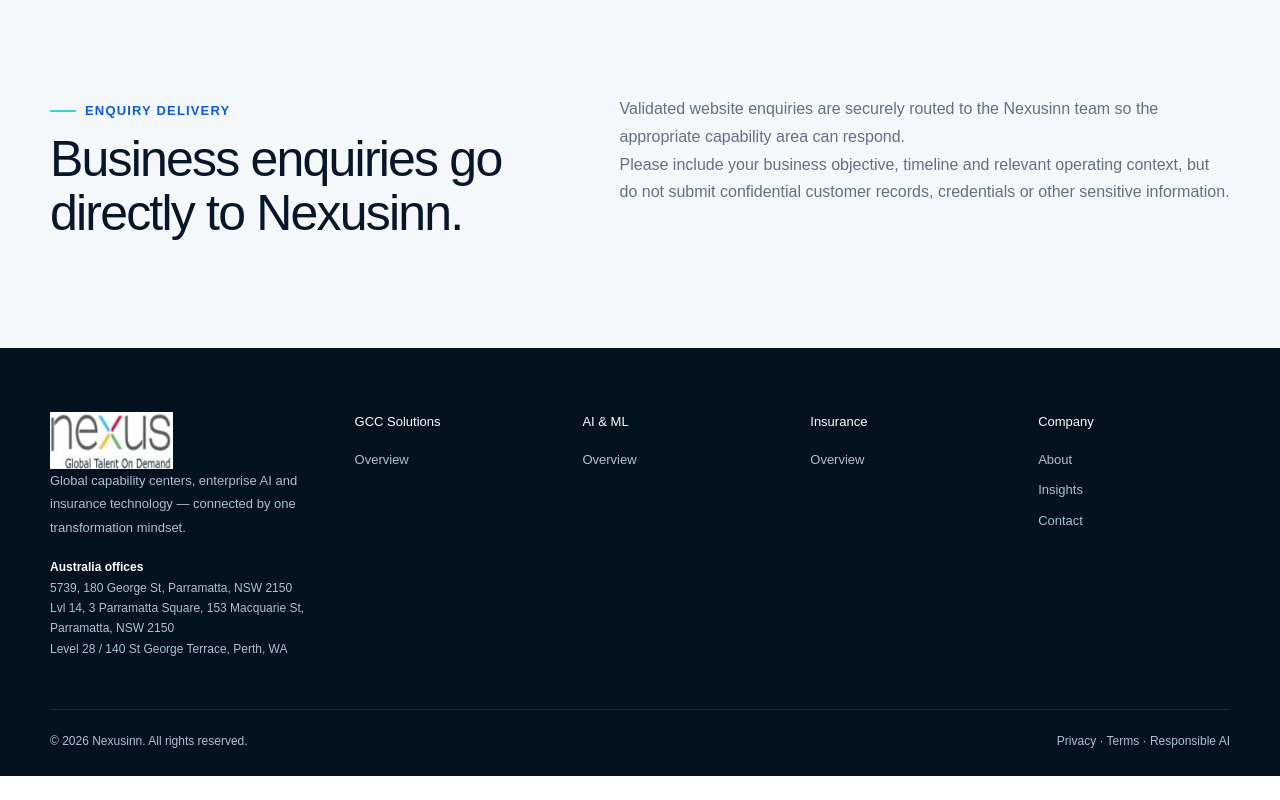
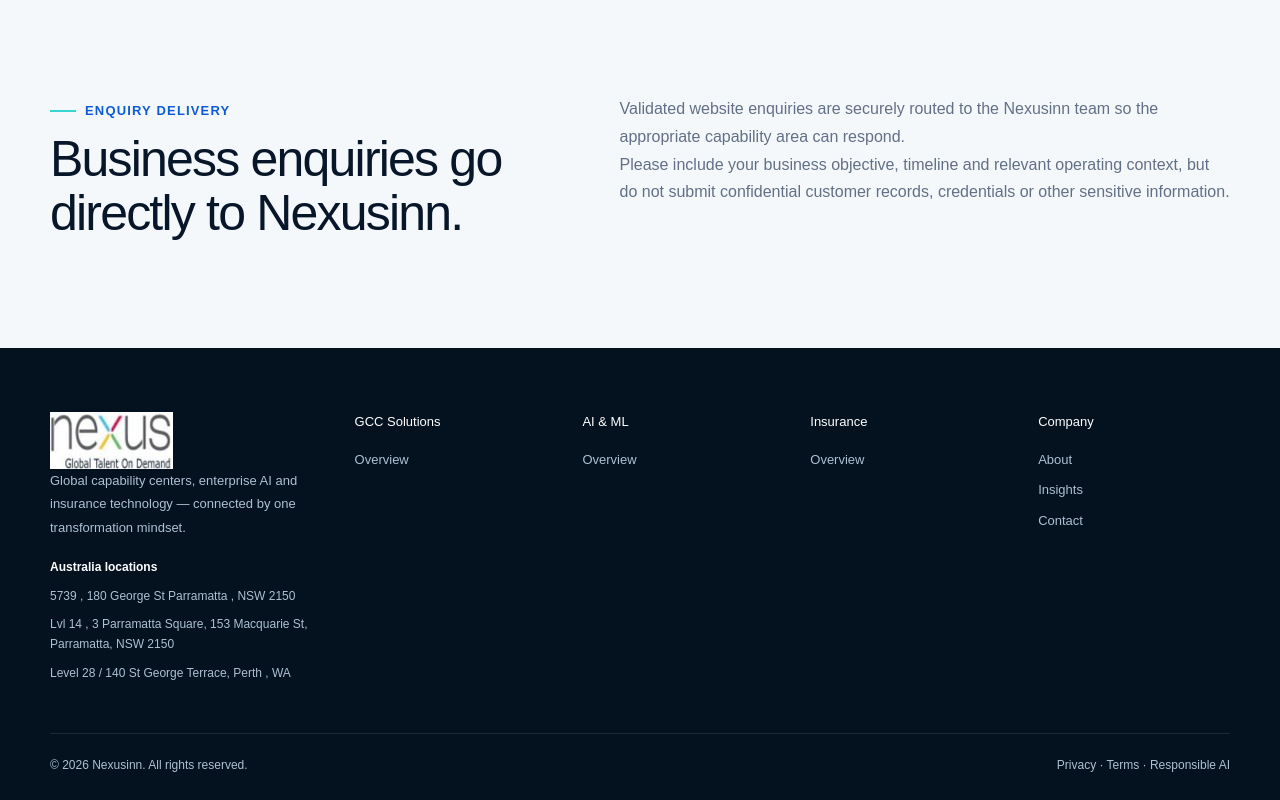
Before and after one commit to mkraja826/Nexusinn, a Next.js app: page /contact in a window 1280 px wide. Shown: the part 1965-2765 px from the top of the page. Before the commit the page ends 2741 px from the top, so only its background shows below. Built offline with nearby package versions, Linux system fonts and the light colour scheme; no server answers.

Commit message:
Separate three Australia locations in footer

```diff
--- a/components/SiteFooter.tsx
+++ b/components/SiteFooter.tsx
@@ -11,10 +11,10 @@ export default function SiteFooter() {
               Global capability centers, enterprise AI and insurance technology — connected by one transformation mindset.
             </p>
             <div style={{ fontSize: 12, lineHeight: 1.7, marginTop: 18, maxWidth: 320 }}>
-              <strong style={{ color: "#fff" }}>Australia offices</strong><br/>
-              5739, 180 George St, Parramatta, NSW 2150<br/>
-              Lvl 14, 3 Parramatta Square, 153 Macquarie St, Parramatta, NSW 2150<br/>
-              Level 28 / 140 St George Terrace, Perth, WA
+              <strong style={{ color: "#fff" }}>Australia locations</strong>
+              <div style={{ marginTop: 8 }}>5739 , 180 George St Parramatta , NSW 2150</div>
+              <div style={{ marginTop: 8 }}>Lvl 14 , 3 Parramatta Square,  153 Macquarie St, Parramatta,  NSW 2150</div>
+              <div style={{ marginTop: 8 }}>Level 28 / 140 St George Terrace,  Perth , WA</div>
             </div>
           </div>
           <div>
```
